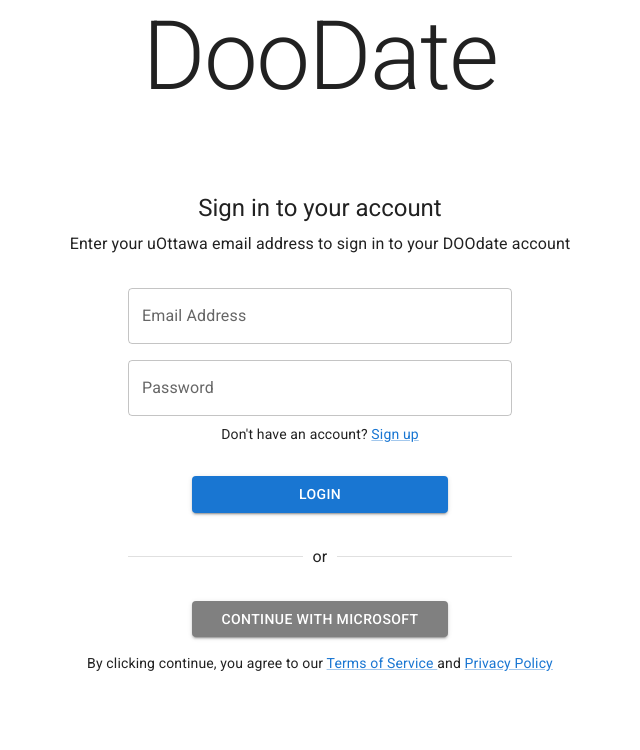
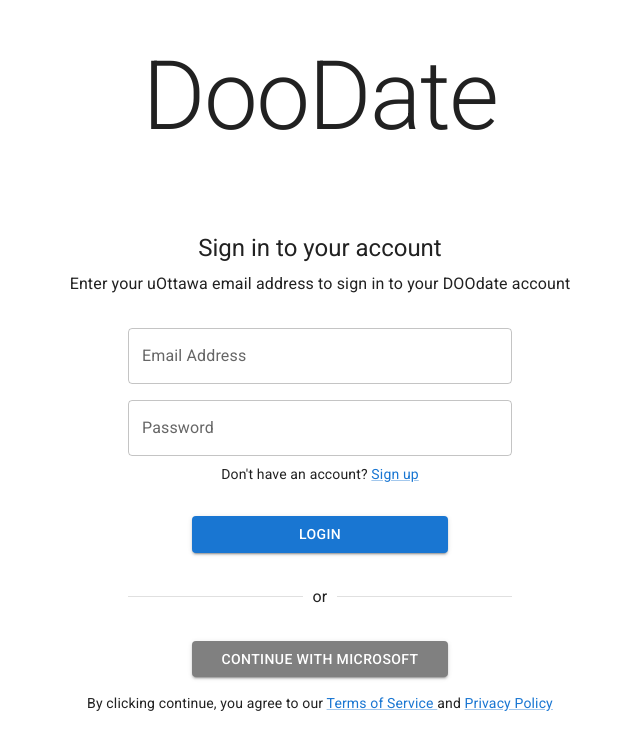
Before and after one commit to DOOdate/DOOdate, a React (Vite) app in the folder frontend/: page / in a window 1280 px wide. Shown: the top 750 px of the page, without its empty margins (320-960 px from the left). Built offline with nearby package versions, Linux system fonts and the light colour scheme.

Commit message:
Cleaned Code

```diff
--- a/frontend/src/login.jsx
+++ b/frontend/src/login.jsx
@@ -21,7 +21,7 @@
             color: 'text.primary',
         }}
         >
-            <Typography variant="h1">DooDate</Typography>
+            <Typography variant="h1" sx = {{marginTop: "5vh"}}>DooDate</Typography>
 
 
             <Typography variant="h5" sx = {{marginTop: "10vh"}}>Sign in to your account</Typography>
@@ -34,8 +34,7 @@
                 sx = {{
                     width: "30vw",
                     marginTop: "4vh"
-                }
-                }
+                }}
             />
 
             <TextField
@@ -45,8 +44,7 @@
                 sx = {{
                     width: "30vw",
                     marginTop: "2vh"
-                }
-                }
+                }}
             />
 
             <Typography variant = "body2" sx={{marginTop: "1vh"}}>Don't have an account? <Link href="/signup"> Sign up </Link></Typography>
```
